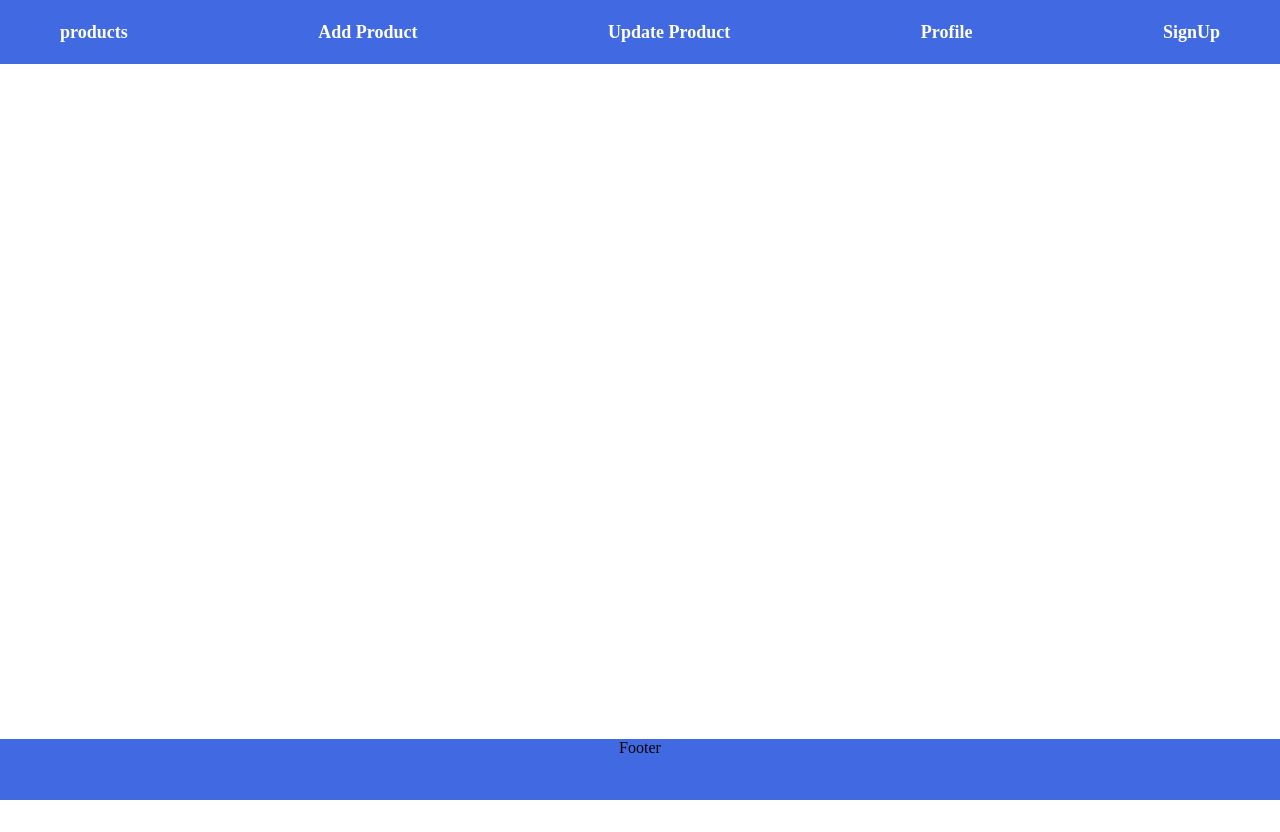
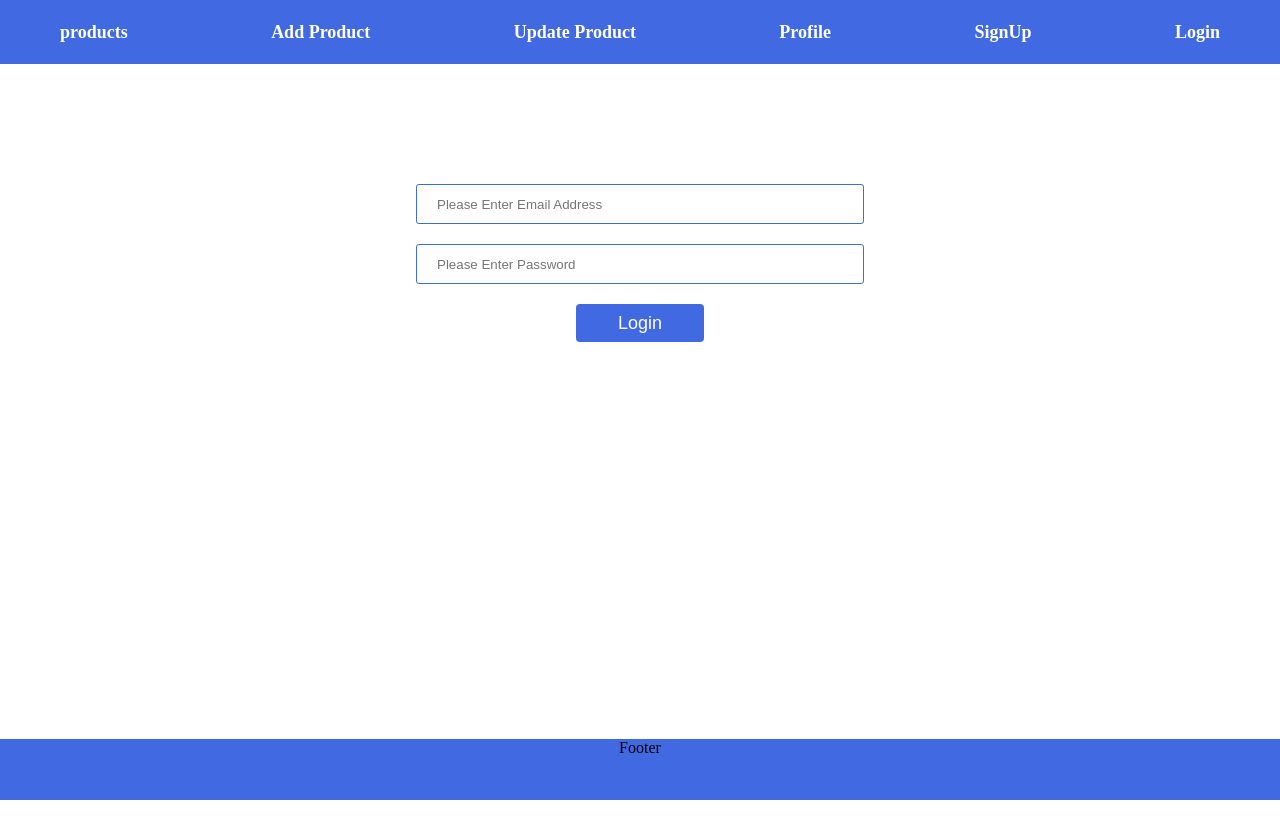
Before and after one commit to chandan6893/e-dashboard, a React (Vite) app in the folder frontend/: page /login in a window 1280 px wide. Before the commit the page ends 800 px from the top, so only its background shows below. Built offline with nearby package versions, Linux system fonts and the light colour scheme.

Commit message:
login component,Login Route

```diff
--- a/frontend/src/App.css
+++ b/frontend/src/App.css
@@ -72,4 +72,41 @@ body{
   border: none;
   border-radius: 4px;
   cursor: pointer;
+  color: #fff;
 }
+
+/* Login */
+.Login{
+  display: flex;
+  flex-direction: column;
+  /* justify-content: center; */
+  margin-top: 7.5rem;
+  align-items: center;
+  background-color: #fff;
+  width: 100vw;
+  height: 81vh;
+  gap: 20px;
+}
+.LoginHeading{
+  color: royalblue;
+}
+
+.LoginInputBox{
+width: 28rem;
+  height: 40px;
+  padding: 0 0 0 20px;
+  border:1px solid royalblue;
+  border-radius: 3px;
+  outline: none;
+}
+.LoginBtn{
+  width: 8rem;
+  height: 2.4rem;
+  padding: 4px;
+  font-size: large;
+  background-color: royalblue;
+  border: none;
+  border-radius: 4px;
+  cursor: pointer;
+  color: #fff;
+}
--- a/frontend/src/App.jsx
+++ b/frontend/src/App.jsx
@@ -3,6 +3,7 @@ import { BrowserRouter, Route, Routes } from "react-router-dom";
 import Nav from "./components/Nav";
 import Footer from "./components/Footer";
 import SignUp from "./components/SignUp";
+import Login from "./components/Login"
 import "./App.css";
 import PrivateComponent from "./components/PrivateComponent";
 function App() {
@@ -11,16 +12,19 @@ function App() {
       <BrowserRouter>
         <Nav />
         <Routes>
-
           <Route element={<PrivateComponent />}>
             <Route path="/" element={<h1>products listing component</h1>} />
             <Route path="/add" element={<h1>Add product component</h1>} />
-            <Route path="/update" element={<h1>Update products component</h1>}/>
+            <Route
+              path="/update"
+              element={<h1>Update products component</h1>}
+            />
             <Route path="/logout" element={<h1>logout component</h1>} />
             <Route path="/profile" element={<h1>profile component</h1>} />
           </Route>
 
           <Route path="/signup" element={<SignUp />} />
+          <Route path="/login" element={<Login />} />
         </Routes>
         <Footer />
       </BrowserRouter>
--- /dev/null
+++ b/frontend/src/components/Login.jsx
@@ -0,0 +1,37 @@
+import React,{useState} from 'react';
+
+const Login = () => {
+  const [email,setEmail]=useState("");
+  const [password,setPassword]=useState("");
+
+  const handleLogin=()=>{
+
+  }
+  return (
+    <div className="Login">
+      {/* <div>
+        <h1 className="LoginHeading">Login</h1>
+      </div> */}
+
+      <input
+        className="LoginInputBox"
+        type="text"
+        placeholder="Please Enter Email Address"
+        value={email}
+        onChange={(e) => setEmail(e.target.value)}
+      />
+      <input
+        className="LoginInputBox"
+        type="password"
+        placeholder="Please Enter Password"
+        value={password}
+        onChange={(e) => setPassword(e.target.value)}
+      />
+      <button className="LoginBtn" type="button" onClick={handleLogin}>
+        Login
+      </button>
+    </div>
+  );
+}
+
+export default Login
--- a/frontend/src/components/Nav.jsx
+++ b/frontend/src/components/Nav.jsx
@@ -1,8 +1,15 @@
 import React from "react";
-import { Link } from "react-router-dom";
+import { Link ,useNavigate} from "react-router-dom";
 import "../App.css";
 const Nav = () => {
+  const navigate=useNavigate();
    const auth = localStorage.getItem("user");
+
+const  logout=()=>{
+  localStorage.clear();
+  navigate("/signup")
+}
+
   return (
     <div className="Nav">
       <ul>
@@ -19,9 +26,16 @@ const Nav = () => {
           <Link to="/profile">Profile</Link>
         </li>
         <li>
-          {auth ?
-            <Link to="/logout">Logout</Link>:<Link to="/signup">SignUp</Link>
-          }
+          {auth ? (
+            <Link to="/signup" onClick={logout}>
+              Logout
+            </Link>
+          ) : (
+            <Link to="/signup">SignUp</Link>
+          )}
+        </li>
+        <li>
+          <Link to="/login">Login</Link>
         </li>
       </ul>
     </div>
--- a/frontend/src/components/SignUp.jsx
+++ b/frontend/src/components/SignUp.jsx
@@ -27,7 +27,7 @@ const Signup = () => {
     console.log(result);
 
     localStorage.setItem("user",JSON.stringify(result))
-
+    navigate("/")
 
   }
   return (
```
